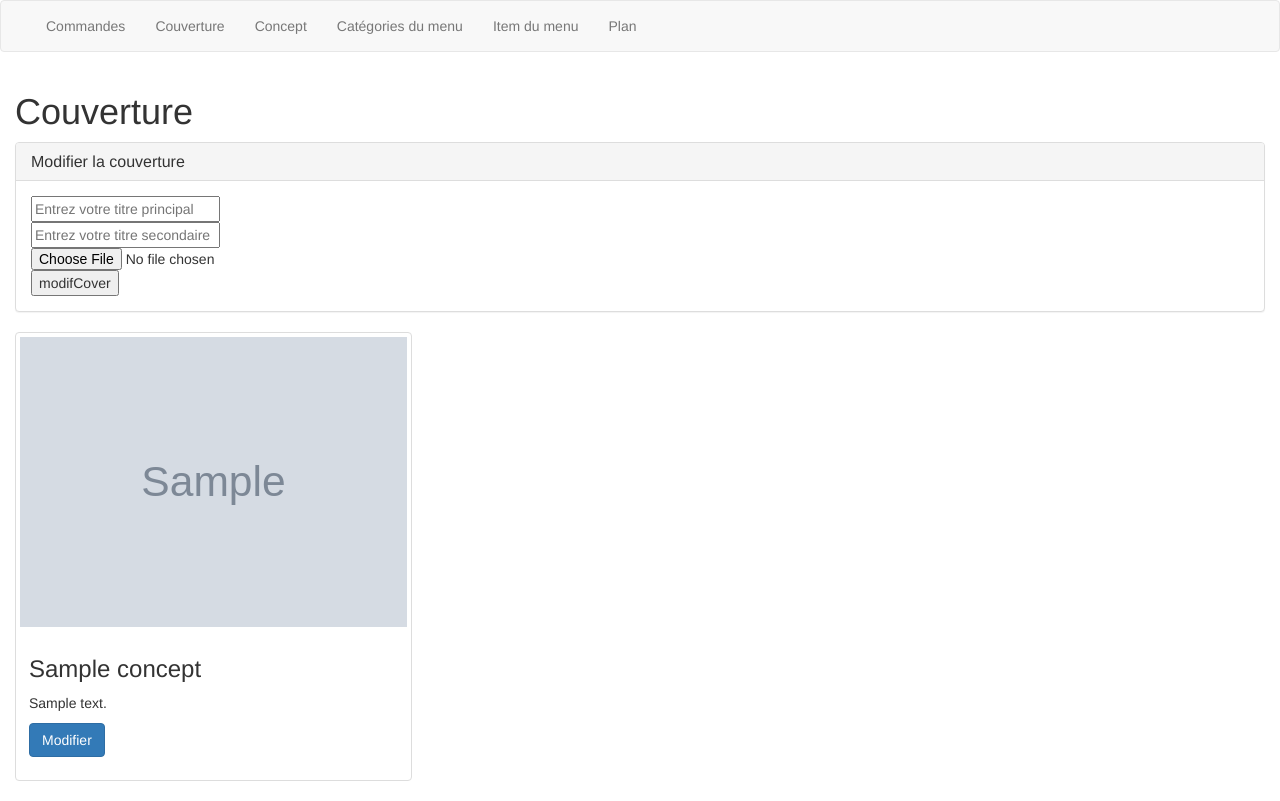
After one commit to tderot/cameleon_voyageur, a PHP site: page /admin.php in a window 1280 px wide. The commit adds this page. Run offline with PHP 8.4, Linux system fonts and the light colour scheme; tables that the repository leaves empty or names only in its code hold one stand-in row (values such as "Sample post"); grey boxes marked "Sample" are stand-in pictures.

Commit message:
mise en place du php

```diff
--- /dev/null
+++ b/admin.php
@@ -0,0 +1,141 @@
+<?php
+include('php/bdd.php');
+$bdd = mysqli_connect(SERVER, USER, PASS, DB);
+mysqli_set_charset($bdd, 'utf8');
+?>
+
+<!DOCTYPE html>
+<html lang="en">
+<head>
+    <meta charset="utf-8">
+    <meta http-equiv="X-UA-Compatible" content="IE=edge">
+    <meta name="viewport" content="width=device-width, initial-scale=1">
+    <!-- The above 3 meta tags *must* come first in the head; any other head content must come *after* these tags -->
+    <title>Espace GodAdmin | Cameleon Voyageur</title>
+
+    <!-- Bootstrap -->
+    <link href="public/css/bootstrap.min.css" rel="stylesheet">
+
+    <!-- HTML5 shim and Respond.js for IE8 support of HTML5 elements and media queries -->
+    <!-- WARNING: Respond.js doesn't work if you view the page via file:// -->
+    <!--[if lt IE 9]>
+    <script src="https://oss.maxcdn.com/html5shiv/3.7.3/html5shiv.min.js"></script>
+    <script src="https://oss.maxcdn.com/respond/1.4.2/respond.min.js"></script>
+    <![endif]-->
+</head>
+<body>
+<nav class="navbar navbar-default">
+    <div class="container-fluid">
+        <!-- Brand and toggle get grouped for better mobile display -->
+        <div class="navbar-header navbar-fixed-top">
+            <button type="button" class="navbar-toggle collapsed" data-toggle="collapse" data-target="#admin-collapsed"
+                    aria-expanded="false">
+                <span class="sr-only">Toggle navigation</span>
+                <span class="icon-bar"></span>
+                <span class="icon-bar"></span>
+                <span class="icon-bar"></span>
+            </button>
+        </div>
+
+        <!-- Collect the nav links, forms, and other content for toggling -->
+        <div class="collapse navbar-collapse" id="admin-collapsed">
+            <ul class="nav navbar-nav">
+                <li><a href="#orders">Commandes</a></li>
+                <li><a href="#cover">Couverture</a></li>
+                <li><a href="#concept">Concept</a></li>
+                <li><a href="#cat">Catégories du menu</a></li>
+                <li><a href="#item">Item du menu</a></li>
+                <li><a href="#map">Plan</a></li>
+            </ul>
+        </div><!-- /.navbar-collapse -->
+    </div><!-- /.container-fluid -->
+</nav>
+<div class="container-fluid">
+    <div class="row">
+        <div class="col-xs-12 ">
+            <h1>Couverture</h1>
+            <div class="panel-group" id="cover" role="tablist" aria-multiselectable="true">
+                <div class="panel panel-default">
+                    <div class="panel-heading" role="tab" id="coverHeadingOne">
+                        <h4 class="panel-title">
+                            <a role="button" data-toggle="collapse" data-parent="#cover" href="#coverCollapseOne"
+                               aria-expanded="true" aria-controls="coverCollapseOne">
+                                Modifier la couverture
+                            </a>
+                        </h4>
+                    </div>
+                    <div id="coverCollapseOne" class="panel-collapse collapse in" role="tabpanel"
+                         aria-labelledby="coverHeadingOne">
+                        <div class="panel-body">
+                            <form method="post" action="php/action.php" enctype="multipart/form-data">
+                                <input type="text" placeholder="Entrez votre titre principal" name="title"><br>
+                                <input type="text" placeholder="Entrez votre titre secondaire" name="text">
+                                <input type="file" value="Photo de couverture" name="img">
+                                <input type="submit" value="modifCover" name="action">
+
+
+                            </form>
+                        </div>
+                    </div>
+                </div>
+            </div>
+            <div class="row">
+
+                <?php
+                $querySelect = "SELECT * FROM concept";
+
+                $resultat = mysqli_query($bdd, $querySelect);
+
+                while ($data = mysqli_fetch_assoc($resultat)) {
+                    $id= $data['id'];
+                    $img = $data['img'];
+                    $title = $data['title'];
+                    $text = $data['text'];
+
+
+                    echo "  <div class=\"col-sm-6 col-md-4\">
+                    <div class=\"thumbnail\">
+                        <img src=\"public/img/$img\" alt=\"...\">
+                        <div class=\"caption\">
+                            <h3>$title</h3>
+                            <p>$text</p>
+                            <p><a href=\"#\" class=\"btn btn-primary\" role=\"button\" data-toggle=\"modal\" data-target=\"#modalconcept$id\">Modifier</a></p>
+                        </div>
+                    </div>
+                </div>
+                <div class=\"modal fade\" tabindex=\"-1\" role=\"dialog\" id=\"modalconcept$id\">
+                  <div class=\"modal-dialog\" role=\"document\">
+                    <div class=\"modal-content\">
+                      <div class=\"modal-header\">
+                        <button type=\"button\" class=\"close\" data-dismiss=\"modal\" aria-label=\"Close\"><span aria-hidden=\"true\">&times;</span></button>
+                        <h4 class=\"modal-title\">Modifier le concept</h4>
+                      </div>
+                      <div class=\"modal-body\">
+                        <form method=\"post\" action=\"php/action.php\" enctype=\"multipart/form-data\">
+                                <input type=\"text\" placeholder=\"Entrez votre titre principal\" name=\"title\"><br>
+                                <textarea name='text' placeholder='Entrez votre description'></textarea>
+                                <input type=\"file\" value=\"Photo\" name=\"img\">
+                                <input type='hidden' value='$id' name='id'>
+                                <input type=\"submit\" value=\"modifConcept\" name=\"action\">
+                        </form>
+                      </div>
+                    </div><!-- /.modal-content -->
+                  </div><!-- /.modal-dialog -->
+                </div><!-- /.modal -->";
+
+                }
+
+                ?>
+
+            </div>
+
+
+        </div>
+    </div>
+</div>
+<!-- jQuery (necessary for Bootstrap's JavaScript plugins) -->
+<script src="https://ajax.googleapis.com/ajax/libs/jquery/1.12.4/jquery.min.js"></script>
+<!-- Include all compiled plugins (below), or include individual files as needed -->
+<script src="public/js/bootstrap.min.js"></script>
+</body>
+</html>
--- a/php/bdd.php
+++ b/php/bdd.php
@@ -1,6 +1,6 @@
 <?php
 define("SERVER", "127.0.0.1:3306");
 define("USER", "root");
-define("PASS", "");
+define("PASS", "5kartvas");
 define("DB", "foodtruck");
 ?>
--- a/public/css/style.css
+++ b/public/css/style.css
@@ -97,11 +97,6 @@ h1{
 
 /*Cover*/
 
-.cover {
-    min-height: 750px;
-    background-size: cover;
-    position: relative;
-}
 .cover-h1 {
     font-size: 90px;
     font-weight: 700;
@@ -172,6 +167,7 @@ h1{
 .trucks-big {
     background-image: url(../img/bg-plan.jpeg);
     background-repeat: repeat;
+    background-size: cover;
     /*background: #F0F0F2;*/
     min-height: 420px;
     padding: 25px 0;
```
Also changed, not shown: php/action.php (added, +34 -0 lines), php/concept.php (+23 -15 lines), php/cover.php (+17 -3 lines), php/map.php (+37 -31 lines), php/menu.php (+39 -30 lines).
